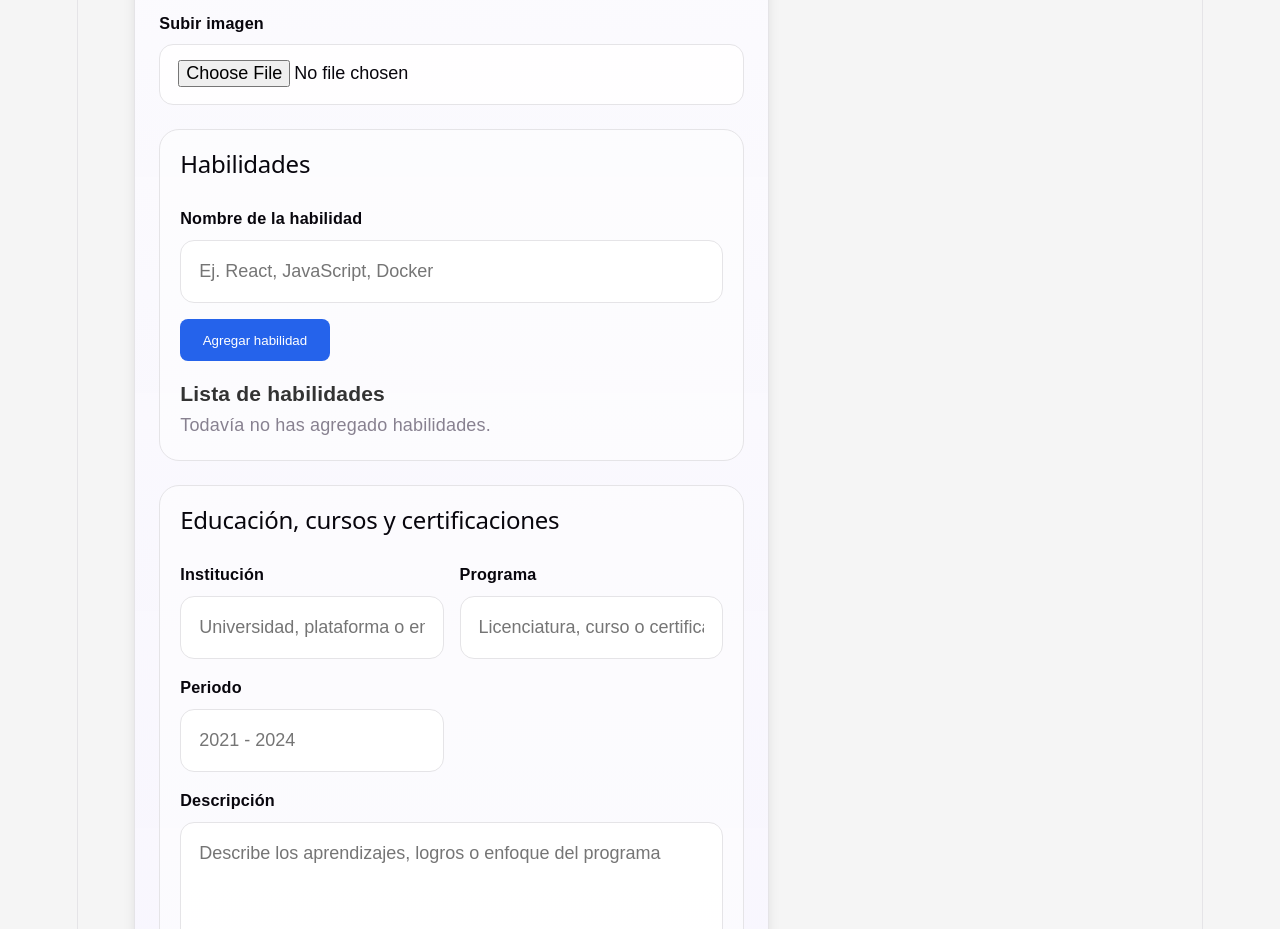
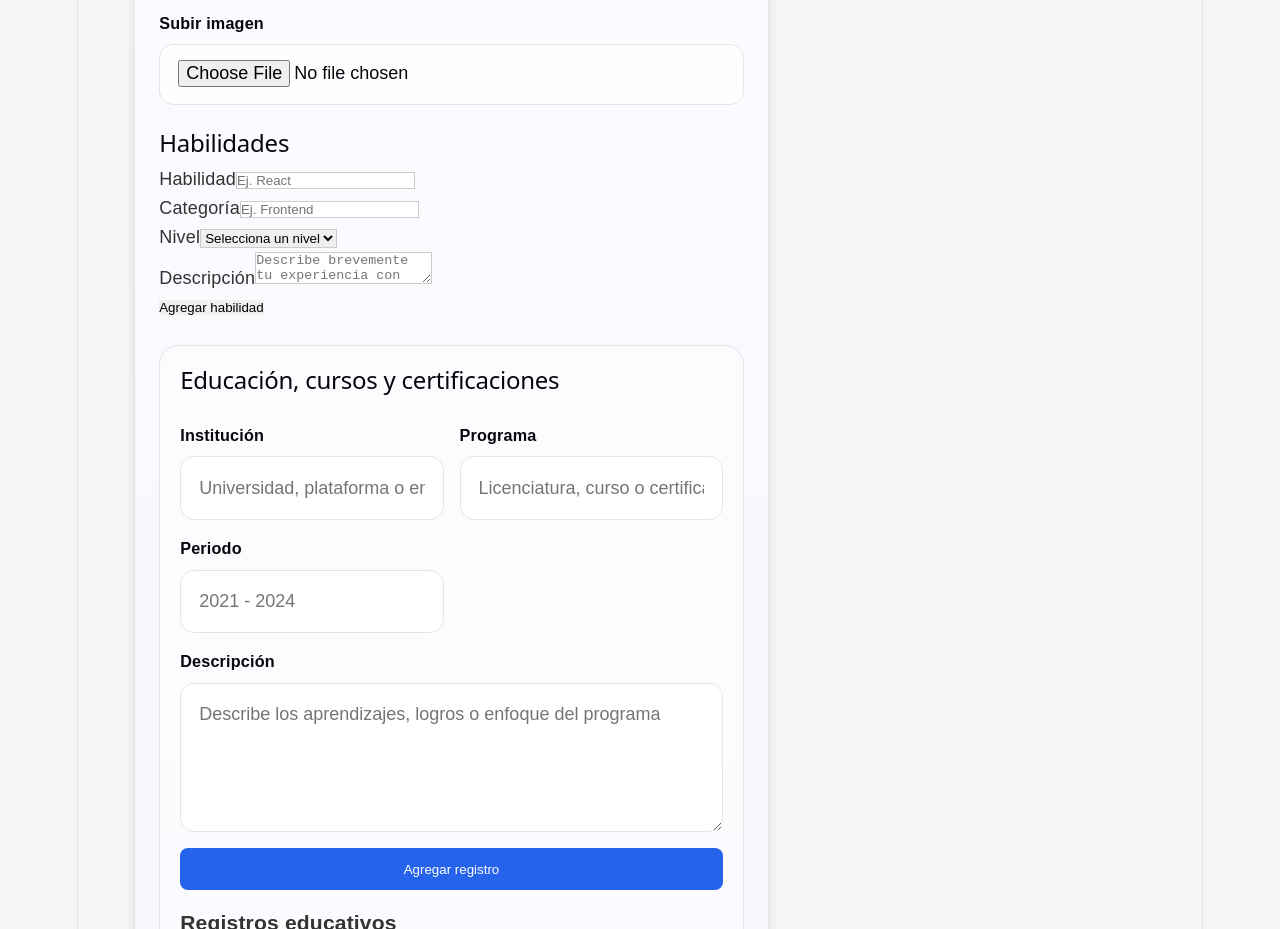
Before and after one commit to luisferbarragan/Proyecto-Final_Tecnologias-Web, a React (Vite) app: page /editor in a window 1280 px wide. Shown: the part 1360-2289 px from the top of the page. Built offline with nearby package versions, Linux system fonts and the light colour scheme.

Commit message:
creacioncompleta del formulario para registrar habilidades.

```diff
--- /dev/null
+++ b/src/components/SkillCard.jsx
@@ -0,0 +1,19 @@
+function SkillCard({ skill }) {
+  return (
+    <article className="skill-card">
+      <h3>{skill.name}</h3>
+
+      <p>
+        <strong>Categoría:</strong> {skill.category}
+      </p>
+
+      <p>
+        <strong>Nivel:</strong> {skill.level}
+      </p>
+
+      <p>{skill.description}</p>
+    </article>
+  )
+}
+
+export default SkillCard
--- a/src/components/SkillForm.jsx
+++ b/src/components/SkillForm.jsx
@@ -1,110 +1,99 @@
 import { useState } from 'react'
 import { useCV } from '../context/CVContext'
+import SkillCard from './SkillCard'
 
 function SkillForm() {
-  const { cvData, addSkill, updateSkill, deleteSkill } = useCV()
-  const skills = cvData.skills.map((skill, index) =>
-    typeof skill === 'string'
-      ? { id: `legacy-skill-${index}`, name: skill }
-      : skill,
-  )
+  const { cvData, addSkill } = useCV()
 
-  const [skillName, setSkillName] = useState('')
-  const [editingSkillId, setEditingSkillId] = useState(null)
+  const [skillData, setSkillData] = useState({
+    name: '',
+    category: '',
+    level: '',
+    description: '',
+  })
 
-  const resetForm = () => {
-    setSkillName('')
-    setEditingSkillId(null)
-  }
+  const handleChange = (event) => {
+    const { name, value } = event.target
 
-  const handleEdit = (skill) => {
-    setSkillName(skill.name)
-    setEditingSkillId(skill.id)
-  }
-
-  const handleDelete = (skillId) => {
-    deleteSkill(skillId)
-
-    if (editingSkillId === skillId) {
-      resetForm()
-    }
+    setSkillData((prevData) => ({
+      ...prevData,
+      [name]: value,
+    }))
   }
 
   const handleSubmit = (event) => {
     event.preventDefault()
 
-    if (!skillName.trim()) return
+    if (!skillData.name.trim()) return
 
-    if (editingSkillId) {
-      updateSkill(editingSkillId, skillName)
-    } else {
-      addSkill(skillName)
-    }
+    addSkill(skillData)
 
-    resetForm()
+    setSkillData({
+      name: '',
+      category: '',
+      level: '',
+      description: '',
+    })
   }
 
   return (
-    <section className="editor-section skills-section">
+    <section className="form-section">
       <h2>Habilidades</h2>
 
-      <form onSubmit={handleSubmit} className="skill-form">
-        <div className="field field--full">
-          <label className="field-label">Nombre de la habilidad</label>
-
+      <form onSubmit={handleSubmit}>
+        <div className="form-group">
+          <label>Habilidad</label>
           <input
-            className="field-input"
             type="text"
-            value={skillName}
-            onChange={(event) => setSkillName(event.target.value)}
-            placeholder="Ej. React, JavaScript, Docker"
+            name="name"
+            value={skillData.name}
+            onChange={handleChange}
+            placeholder="Ej. React"
           />
         </div>
 
-        <div className="skill-form-actions">
-          <button className="btn" type="submit">
-            {editingSkillId ? 'Guardar cambios' : 'Agregar habilidad'}
-          </button>
+        <div className="form-group">
+          <label>Categoría</label>
+          <input
+            type="text"
+            name="category"
+            value={skillData.category}
+            onChange={handleChange}
+            placeholder="Ej. Frontend"
+          />
+        </div>
 
-          {editingSkillId ? (
-            <button className="btn btn--secondary" type="button" onClick={resetForm}>
-              Cancelar edición
-            </button>
-          ) : null}
+        <div className="form-group">
+          <label>Nivel</label>
+          <select
+            name="level"
+            value={skillData.level}
+            onChange={handleChange}
+          >
+            <option value="">Selecciona un nivel</option>
+            <option value="Básico">Básico</option>
+            <option value="Intermedio">Intermedio</option>
+            <option value="Avanzado">Avanzado</option>
+          </select>
         </div>
+
+        <div className="form-group">
+          <label>Descripción</label>
+          <textarea
+            name="description"
+            value={skillData.description}
+            onChange={handleChange}
+            placeholder="Describe brevemente tu experiencia con esta habilidad"
+          />
+        </div>
+
+        <button type="submit">Agregar habilidad</button>
       </form>
 
-      <div>
-        <h3>Lista de habilidades</h3>
-
-        {skills.length > 0 ? (
-          <ul className="skills-list">
-            {skills.map((skill) => (
-              <li key={skill.id} className="skill-item">
-                <span>{skill.name}</span>
-
-                <div className="skill-item-actions">
-                  <button
-                    className="skill-action-button skill-action-button--edit"
-                    type="button"
-                    onClick={() => handleEdit(skill)}
-                  >
-                    Editar
-                  </button>
-                  <button
-                    className="skill-action-button skill-action-button--delete"
-                    type="button"
-                    onClick={() => handleDelete(skill.id)}
-                  >
-                    Eliminar
-                  </button>
-                </div>
-              </li>
-            ))}
-          </ul>
-        ) : (
-          <p className="skills-empty-state">Todavía no has agregado habilidades.</p>
-        )}
+      <div className="skills-list">
+        {cvData.skills.map((skill, index) => (
+          <SkillCard key={index} skill={skill} />
+        ))}
       </div>
     </section>
   )
```
